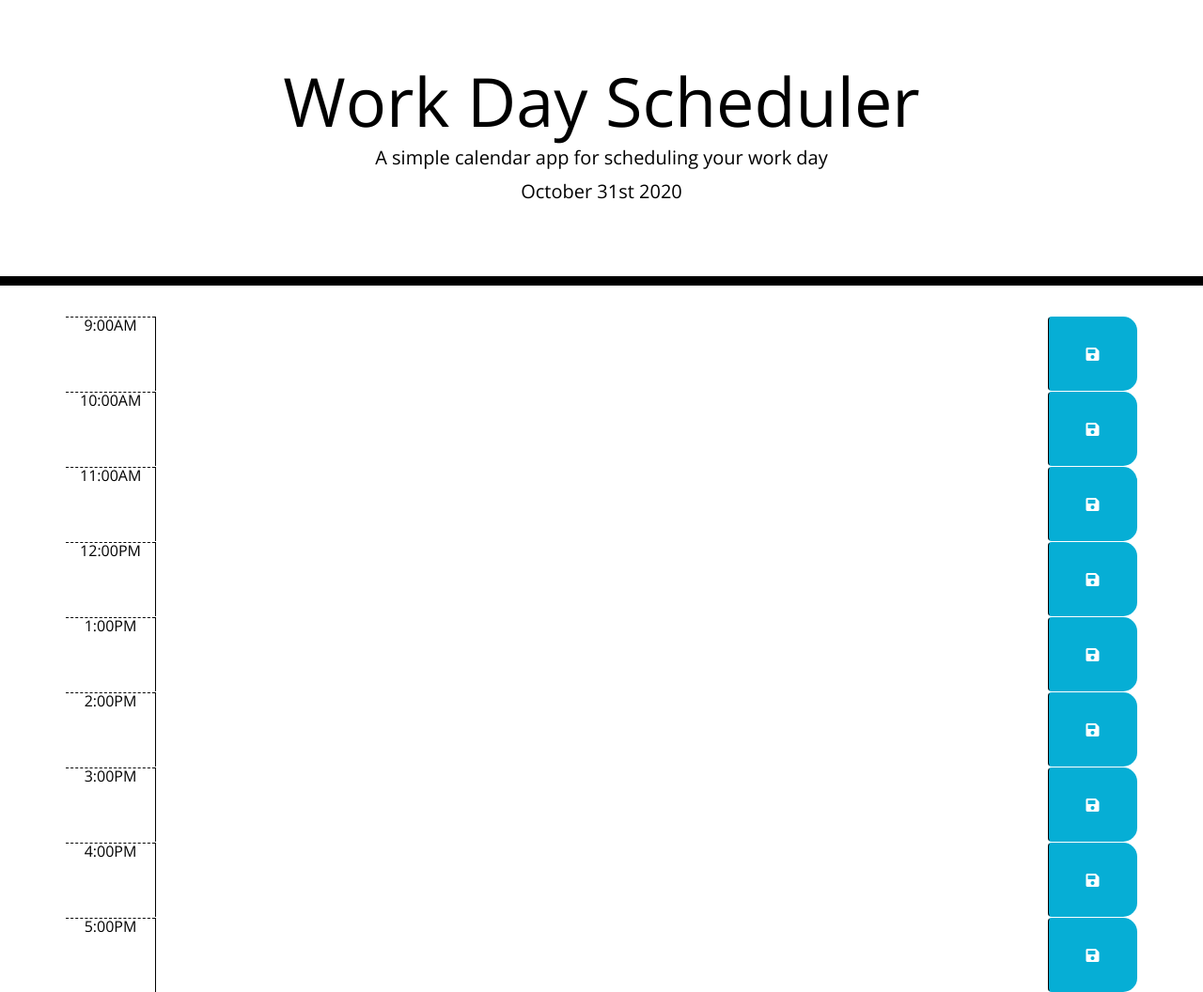
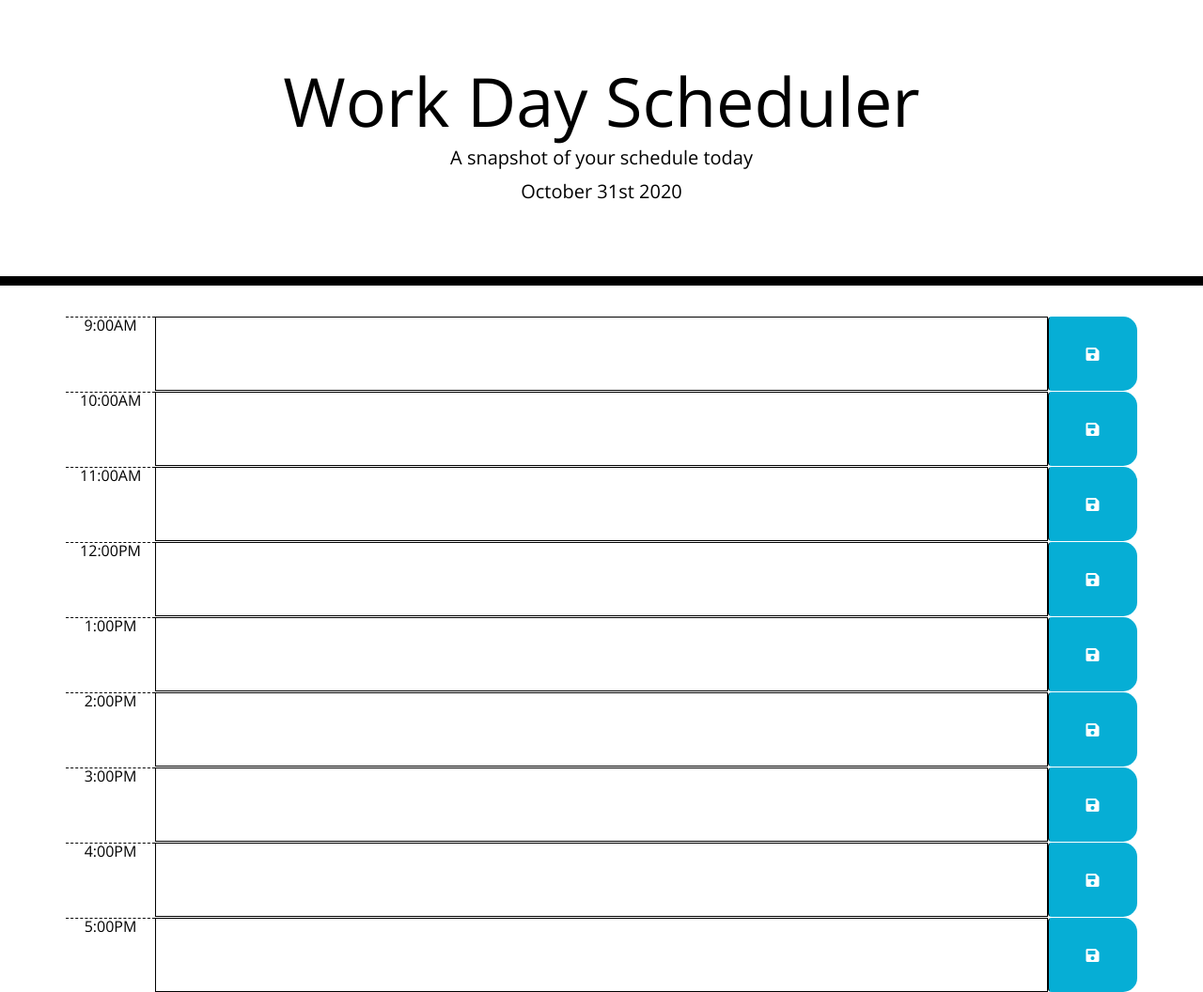
Before and after one commit to Rinzler8806/Scheduler, a plain HTML site: page index.html in a window 1280 px wide. Shown: the whole page at 94% size. Drawn offline with nearby package versions, Linux system fonts and the light colour scheme.

Commit message:
Cleaned up the files and added additional styling

```diff
--- a/index.html
+++ b/index.html
@@ -25,11 +25,10 @@
   <body>
     <header class="jumbotron">
       <h1 class="display-3">Work Day Scheduler</h1>
-      <p class="lead">A simple calendar app for scheduling your work day</p>
+      <p class="lead">A snapshot of your schedule today</p>
       <p id="currentDay" class="lead"></p>
     </header>
     <div class="container">
-      <!-- Timeblocks go here -->
       <div id="9" class="time-block row">
         <div class="col-sm-1 hour">9:00AM</div>
         <textarea class="col-sm-10 description">
--- a/script.js
+++ b/script.js
@@ -2,8 +2,6 @@ const m = moment();
 
 console.log(m.format("dddd MMM Mo YYYY"));
 console.log(m.format("[Today is] dddd MM-DD-YYYY"));
-
-// moment().format('MMMM dd YYYY');
 
 var currentDay = document.getElementById("currentDay");
 currentDay.textContent = moment().format('MMMM Do YYYY');
@@ -12,16 +10,11 @@ function hour() {
     var hour = moment().hour();
     console.log(hour)
     for (var i = 0; i < 9; i++) {
-        // Runs 5 times, with values of step 0 through 4.
         var time = $(".time-block").attr("id")
         var textareaId = "#textarea" + i
-
         var event = localStorage.getItem(i + 9);
-
-        if (event !== null) {
-            // var getTextArea = $(textareaId)
-            $(`#${i + 9} textarea`).val(event)
-            // getTextArea.val();
+    if (event !== null) {
+        $(`#${i + 9} textarea`).val(event)
         }
     }
 }
@@ -29,18 +22,11 @@ function hour() {
 hour();
 
 $(".saveBtn").on('click', function () {
-    //get id number associated with button
     var buttonIndex = parseInt($(this).parent().attr('id'));
-    // get corresponding textarea by index number
     var textarea = $(this).parent().find("textarea");
     var event = textarea.val().trim();
-    //piece together components to create corresponding textarea id
-    //var integer = parseInt(buttonIndex) + 1
-    //var textareaId = "#textarea" + 1
-    // saves associated textarea id with value; example: #textarea2...Breakfast
     localStorage.setItem($(this).parent().attr("id"), event);
 })
-// Checking the time of the time block against what time it actually is
 if ($(this).data("hour") < hour) {
     $(this).addClass("past")
 } else if ($(this).data("hour") === hour) {
@@ -48,9 +34,6 @@ if ($(this).data("hour") < hour) {
 } else {
     $(this).addClass("future")
 }
-//based on that time, if/else the time is in the past add the class of past. If the time is in the present add the class of present. Repeat for future.
 var textValues = JSON.parse(localStorage.getItem("textarea"))
 
-//look at event listeners inside activities. Setup for the button that is clicked.
 var item = this.id
-// $(this).find('textarea[type="text"]').val(textValues[item]);
--- a/style.css
+++ b/style.css
@@ -10,6 +10,9 @@ textarea{
   resize: none;
   color: #000000;
   border-left: 1px solid black;
+  border-right: 1px solid black;
+  border-top: 1px solid black;
+  border-bottom: 1px solid black;
   padding: 10px;
 }
 
```
